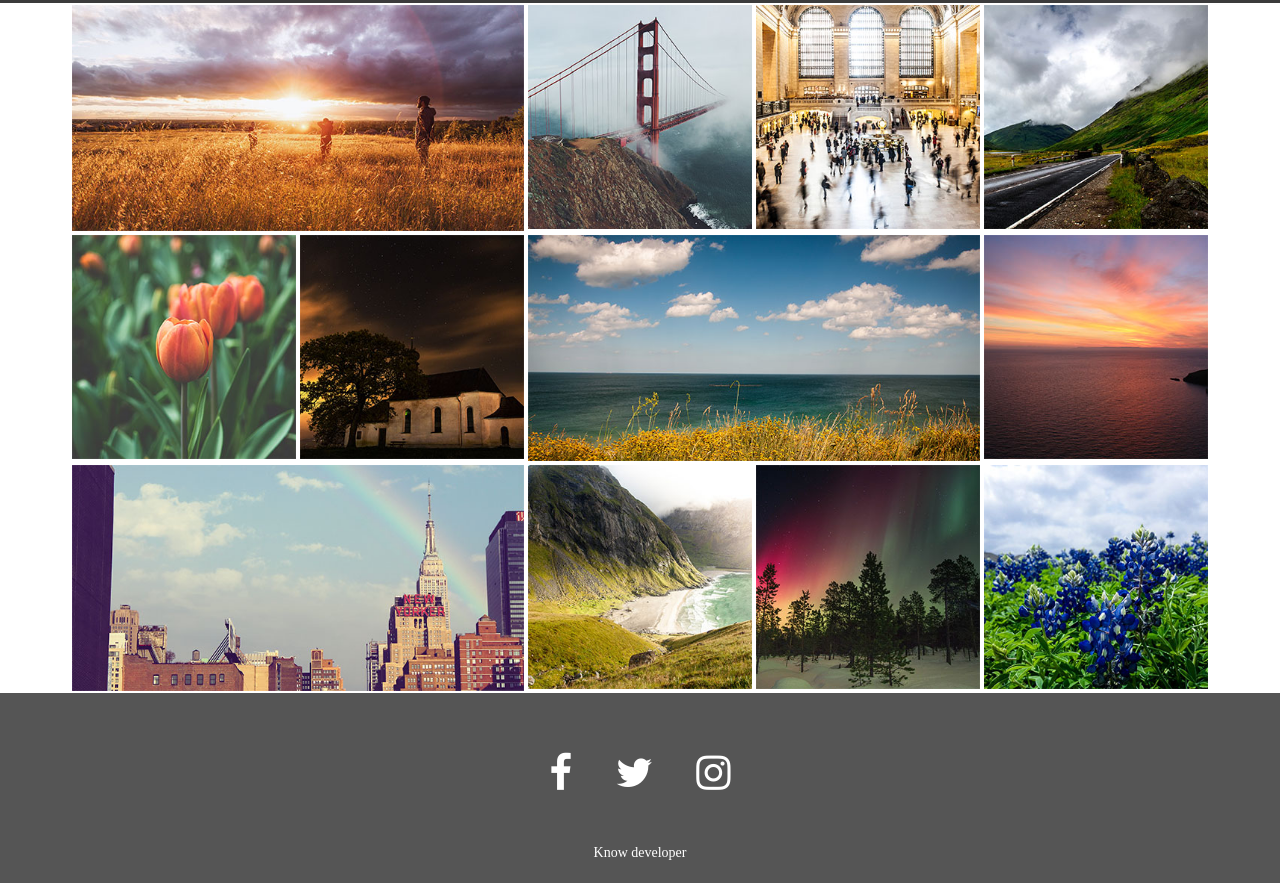
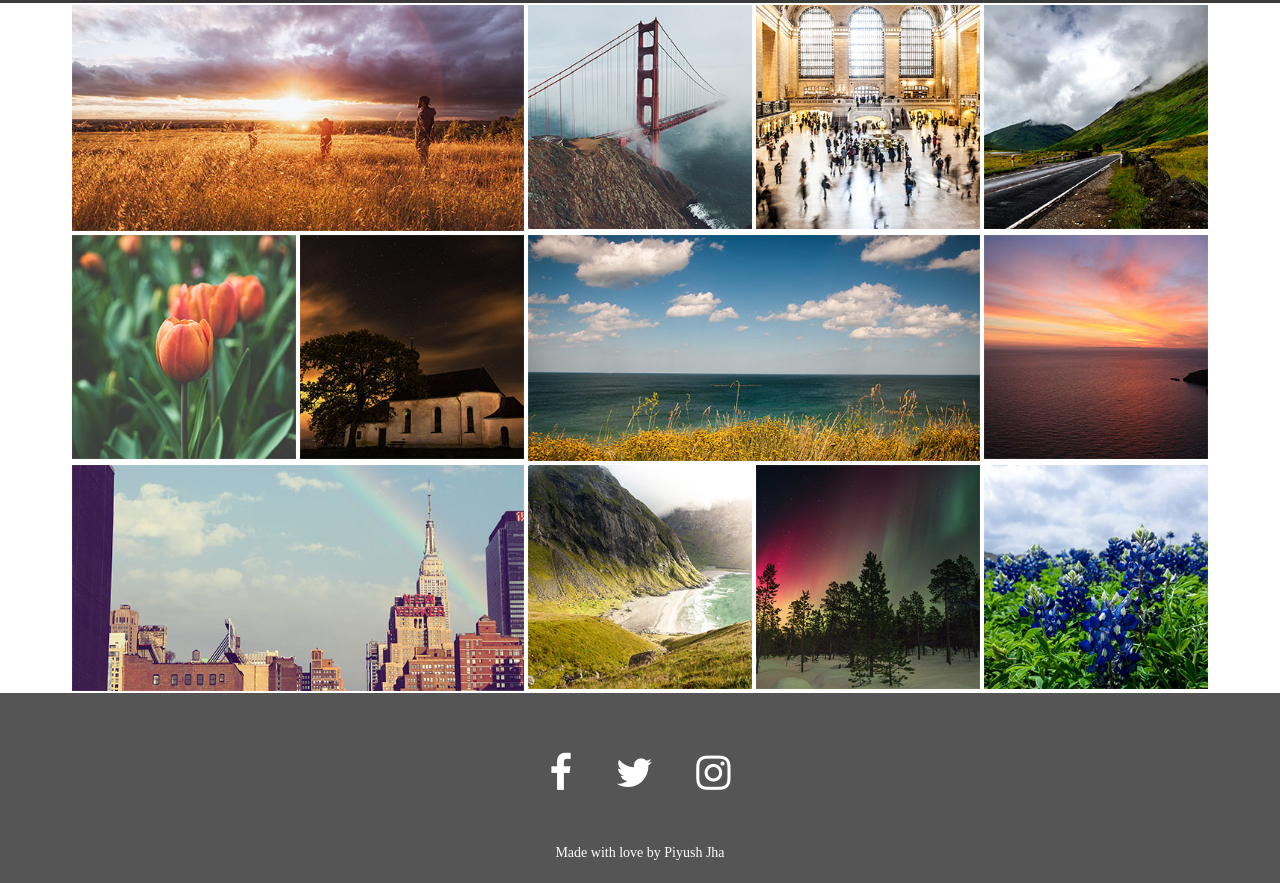
Before and after one commit to piyushjha97/Raftaar-website, a plain HTML site: page index.html in a window 1280 px wide. Shown: the part 1583-2466 px from the top of the page. Drawn offline with nearby package versions, Linux system fonts and the light colour scheme.

Commit message:
Developer name changed

```diff
--- a/index.html
+++ b/index.html
@@ -387,7 +387,7 @@
 
 
         <div class="developer">
-            <a  href = "#">Know developer</a>
+            <a  href = "#">Made with love by Piyush Jha</a>
             </div>
 
     </footer>
```
